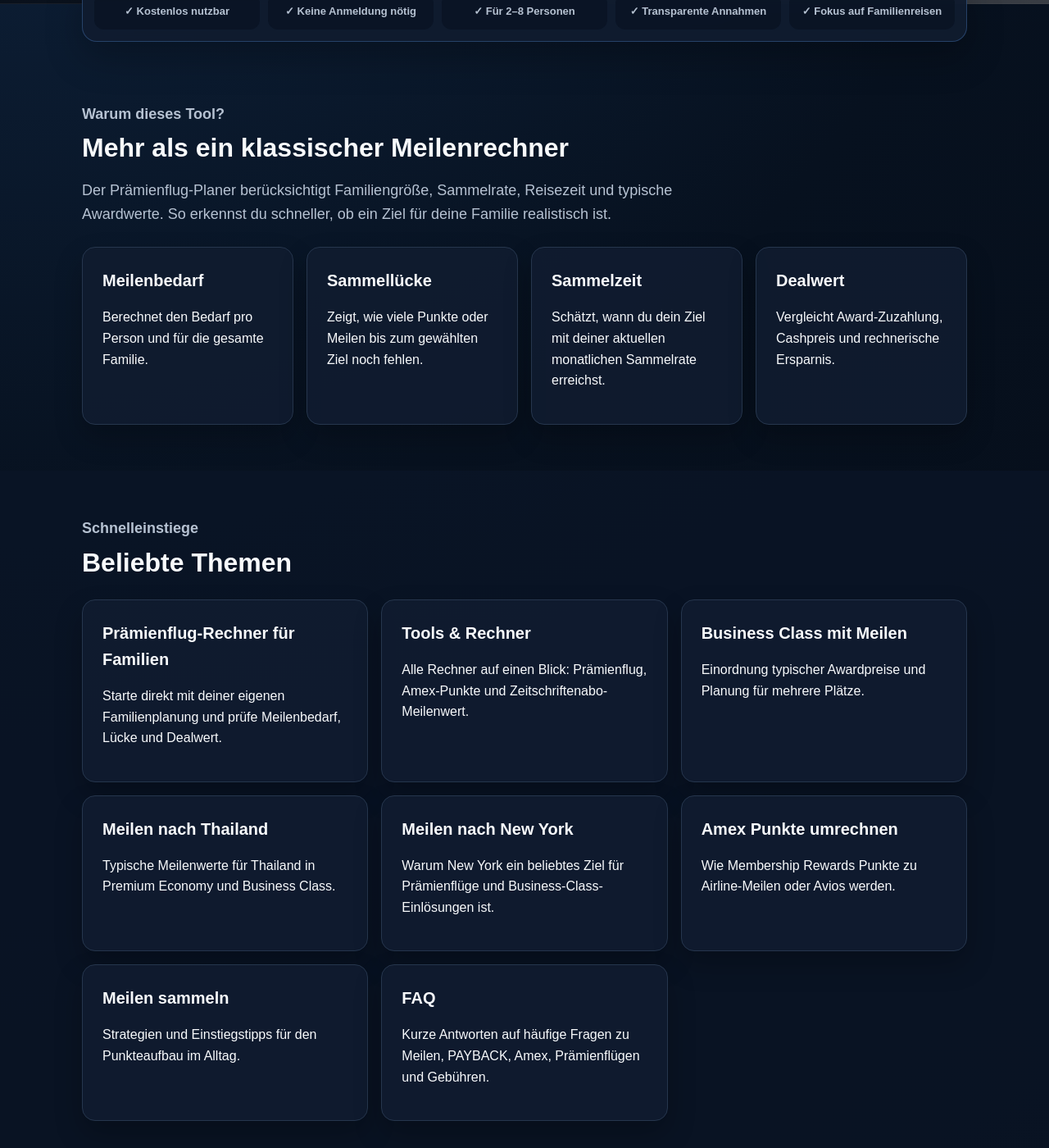
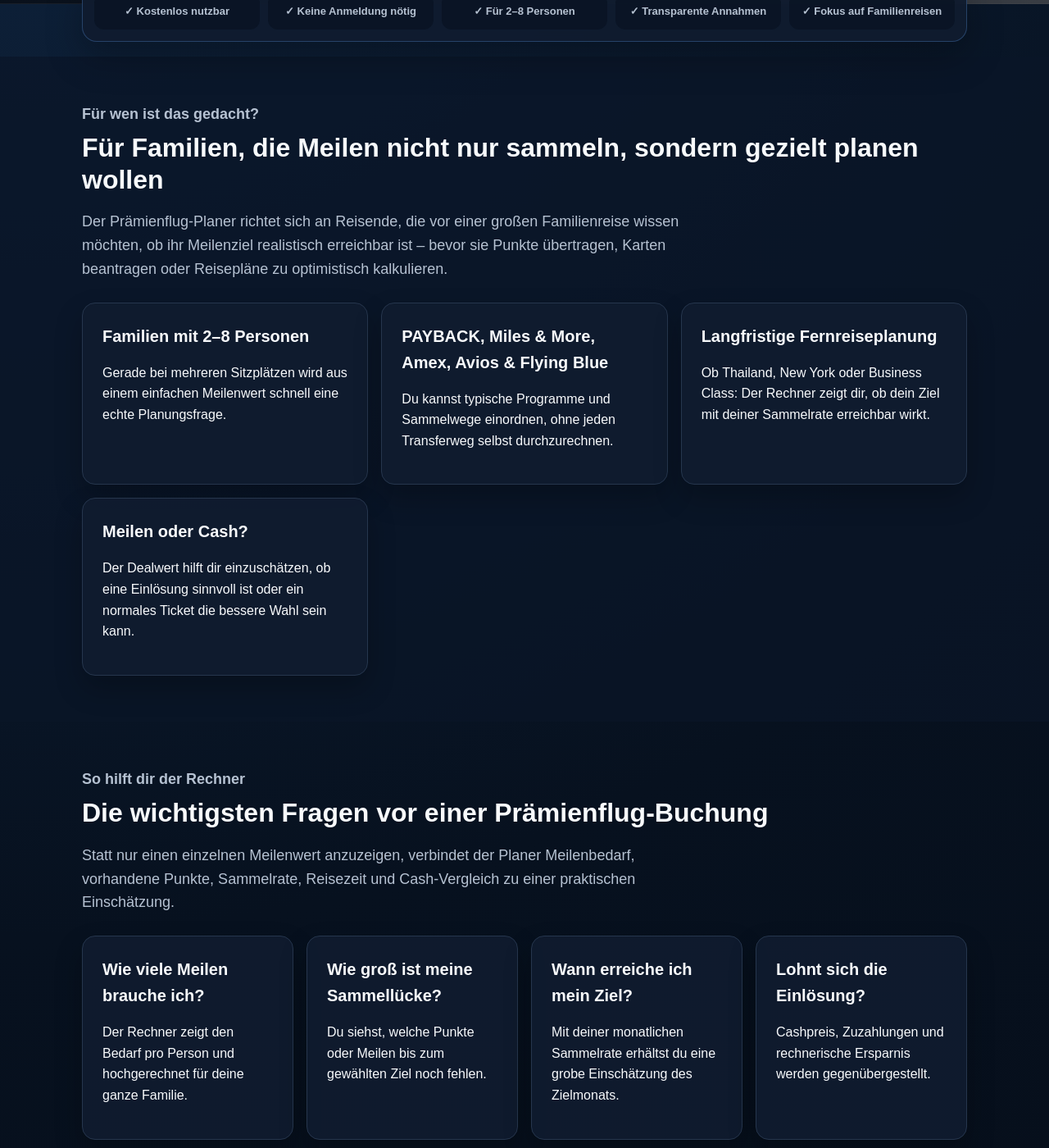
Before and after one commit to Praemienflug-Planer/miles-planer, a Jekyll site: the page built from index.html, in a window 1280 px wide and 1400 px high, scrolled down 636 px. Shown: the whole window at 82% size. Built offline with Jekyll 4.4.1, drawn with Linux system fonts in a browser that asks for light colours; some of the changed text lies outside the part shown; grey boxes are pictures that could not be loaded.

Commit message:
Expand homepage landing page structure

```diff
--- a/index.html
+++ b/index.html
@@ -107,18 +107,34 @@ layout: default
       </div>
     </section>
 
+    <section class="section alt" id="fuer-wen">
+      <div class="container">
+        <div class="section-head">
+          <p class="eyebrow">Für wen ist das gedacht?</p>
+          <h2>Für Familien, die Meilen nicht nur sammeln, sondern gezielt planen wollen</h2>
+          <p>Der Prämienflug-Planer richtet sich an Reisende, die vor einer großen Familienreise wissen möchten, ob ihr Meilenziel realistisch erreichbar ist – bevor sie Punkte übertragen, Karten beantragen oder Reisepläne zu optimistisch kalkulieren.</p>
+        </div>
+        <div class="audience-grid">
+          <article class="audience-card"><h3>Familien mit 2–8 Personen</h3><p>Gerade bei mehreren Sitzplätzen wird aus einem einfachen Meilenwert schnell eine echte Planungsfrage.</p></article>
+          <article class="audience-card"><h3>PAYBACK, Miles & More, Amex, Avios & Flying Blue</h3><p>Du kannst typische Programme und Sammelwege einordnen, ohne jeden Transferweg selbst durchzurechnen.</p></article>
+          <article class="audience-card"><h3>Langfristige Fernreiseplanung</h3><p>Ob Thailand, New York oder Business Class: Der Rechner zeigt dir, ob dein Ziel mit deiner Sammelrate erreichbar wirkt.</p></article>
+          <article class="audience-card"><h3>Meilen oder Cash?</h3><p>Der Dealwert hilft dir einzuschätzen, ob eine Einlösung sinnvoll ist oder ein normales Ticket die bessere Wahl sein kann.</p></article>
+        </div>
+      </div>
+    </section>
+
     <section class="section" id="so-funktioniert-es">
       <div class="container">
         <div class="section-head">
-          <p class="eyebrow">Warum dieses Tool?</p>
-          <h2>Mehr als ein klassischer Meilenrechner</h2>
-          <p>Der Prämienflug-Planer berücksichtigt Familiengröße, Sammelrate, Reisezeit und typische Awardwerte. So erkennst du schneller, ob ein Ziel für deine Familie realistisch ist.</p>
+          <p class="eyebrow">So hilft dir der Rechner</p>
+          <h2>Die wichtigsten Fragen vor einer Prämienflug-Buchung</h2>
+          <p>Statt nur einen einzelnen Meilenwert anzuzeigen, verbindet der Planer Meilenbedarf, vorhandene Punkte, Sammelrate, Reisezeit und Cash-Vergleich zu einer praktischen Einschätzung.</p>
         </div>
         <div class="feature-grid">
-          <article class="feature-card"><h3>Meilenbedarf</h3><p>Berechnet den Bedarf pro Person und für die gesamte Familie.</p></article>
-          <article class="feature-card"><h3>Sammellücke</h3><p>Zeigt, wie viele Punkte oder Meilen bis zum gewählten Ziel noch fehlen.</p></article>
-          <article class="feature-card"><h3>Sammelzeit</h3><p>Schätzt, wann du dein Ziel mit deiner aktuellen monatlichen Sammelrate erreichst.</p></article>
-          <article class="feature-card"><h3>Dealwert</h3><p>Vergleicht Award-Zuzahlung, Cashpreis und rechnerische Ersparnis.</p></article>
+          <article class="feature-card"><h3>Wie viele Meilen brauche ich?</h3><p>Der Rechner zeigt den Bedarf pro Person und hochgerechnet für deine ganze Familie.</p></article>
+          <article class="feature-card"><h3>Wie groß ist meine Sammellücke?</h3><p>Du siehst, welche Punkte oder Meilen bis zum gewählten Ziel noch fehlen.</p></article>
+          <article class="feature-card"><h3>Wann erreiche ich mein Ziel?</h3><p>Mit deiner monatlichen Sammelrate erhältst du eine grobe Einschätzung des Zielmonats.</p></article>
+          <article class="feature-card"><h3>Lohnt sich die Einlösung?</h3><p>Cashpreis, Zuzahlungen und rechnerische Ersparnis werden gegenübergestellt.</p></article>
         </div>
       </div>
     </section>
@@ -139,6 +155,19 @@ layout: default
       </div>
     </section>
 
+    <section class="section cta-section">
+      <div class="container">
+        <div class="cta-box">
+          <div>
+            <p class="eyebrow">Bereit für den Realitätscheck?</p>
+            <h2>Prüfe jetzt, ob deine Familienreise mit Meilen realistisch ist</h2>
+            <p class="footer-text">Wähle Ziel, Familiengröße, Reiseklasse und Programm – der Rechner zeigt dir Meilenbedarf, Sammellücke, Sammelzeit und Dealwert.</p>
+          </div>
+          <a class="btn btn-primary" href="/miles-planer/rechner/">Zum Prämienflug-Rechner</a>
+        </div>
+      </div>
+    </section>
+
     <section class="section legal-note-section">
       <div class="container legal-note">
         <strong>Hinweis:</strong> Ich nutze selbst verschiedene Karten- und Punkteprogramme und gebe hier ausschließlich meine persönliche Einordnung wieder. Wenn du Fragen zu einer konkreten Karte oder zu Transferwegen hast, kannst du mich über das <a href="/miles-planer/kontakt.html">Kontaktformular</a> erreichen. Ich gebe keine Finanz-, Steuer- oder Rechtsberatung und mache keine individuellen Produktempfehlungen.
```
